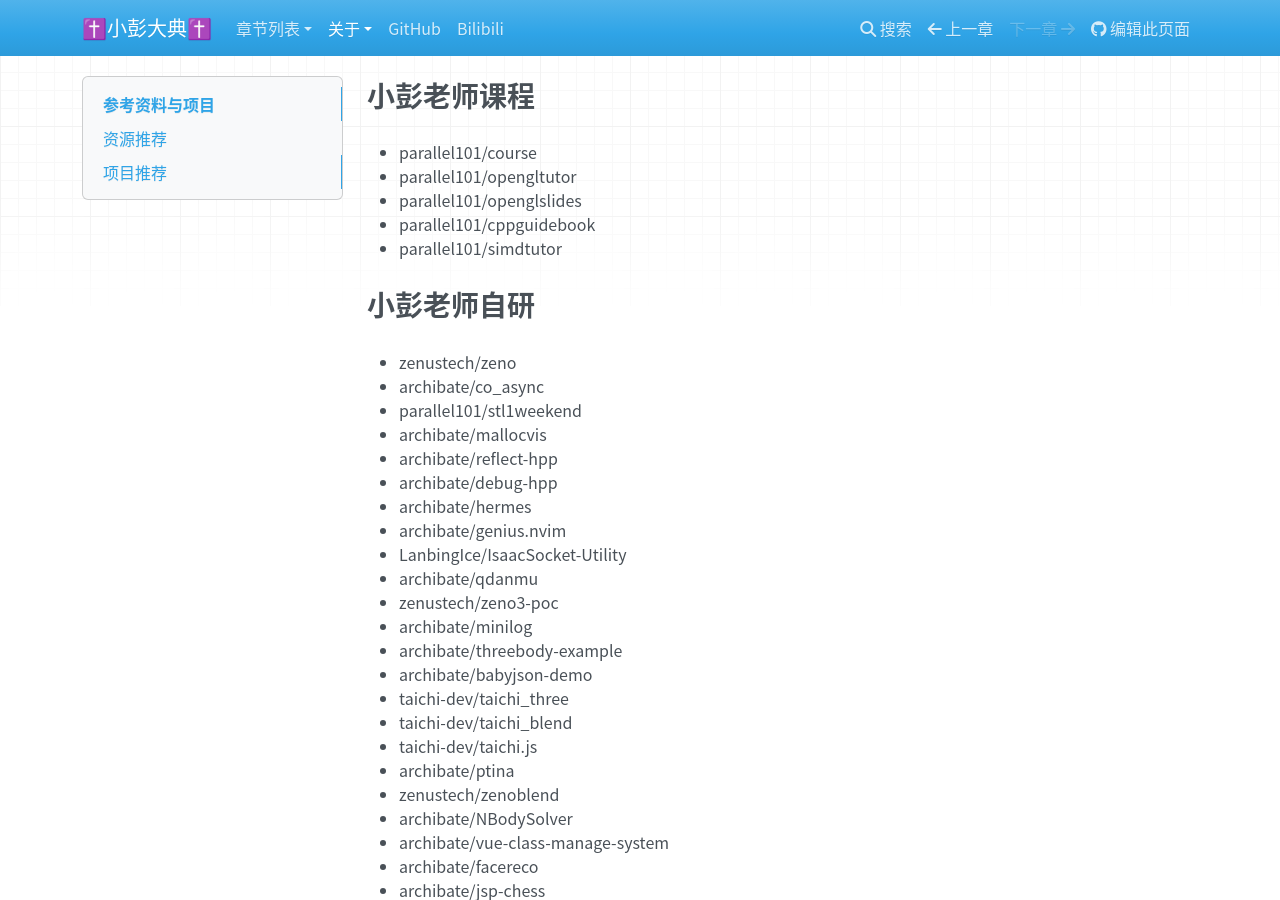
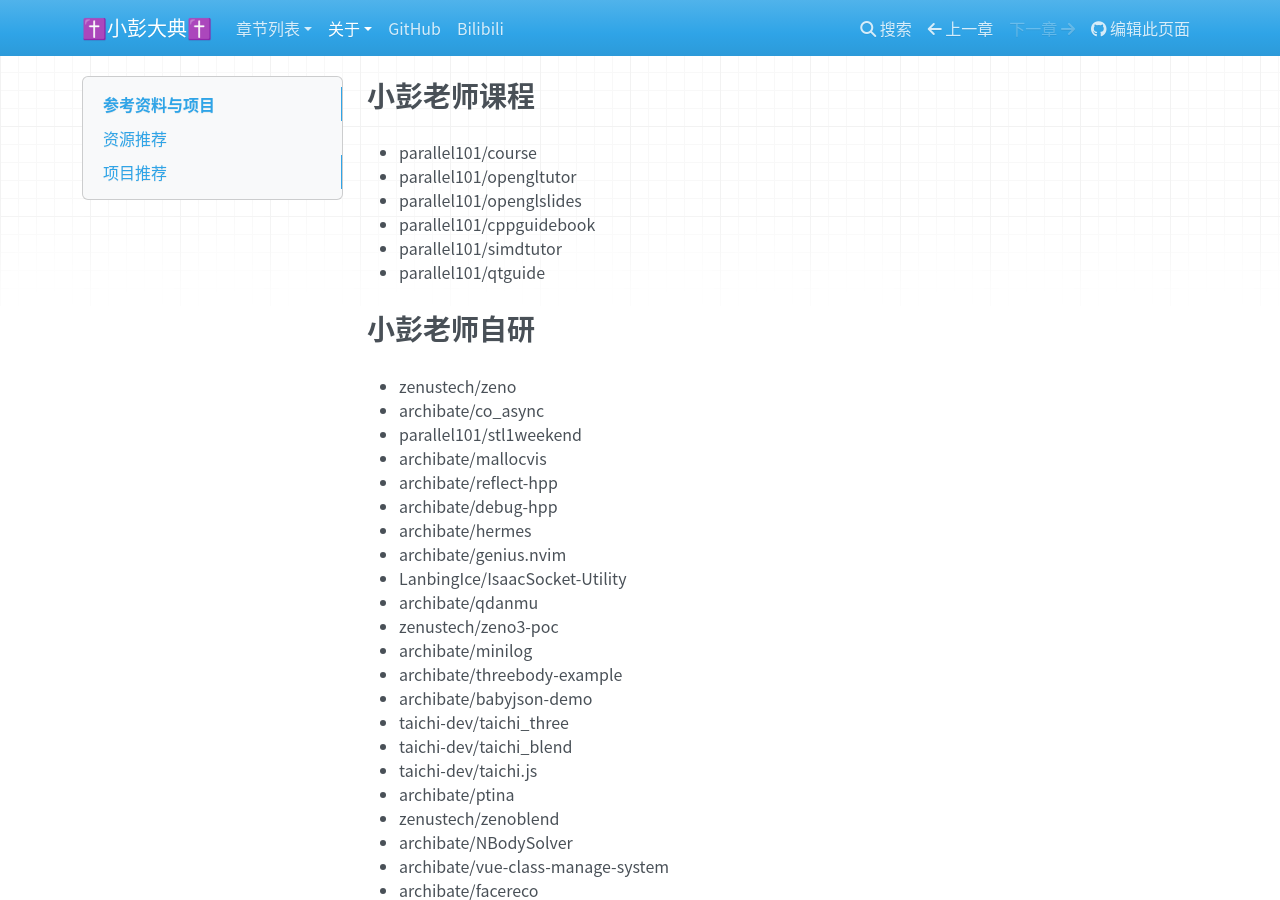
Before and after one commit to parallel101/cppguidebook, an MkDocs documentation site: the page built from docs/recommend.md, in a window 1280 px wide and 900 px high, scrolled down 1970 px. Built offline with MkDocs 1.6.1, drawn with Linux system fonts in a browser that asks for light colours; nearby versions of some CDN libraries; a script that is not in the unit is left out.

Commit message:
retry fix 404

```diff
--- a/docs/recommend.md
+++ b/docs/recommend.md
@@ -77,6 +77,7 @@
 - parallel101/openglslides
 - parallel101/cppguidebook
 - parallel101/simdtutor
+- parallel101/qtguide
 
 ### 小彭老师自研
 
```
